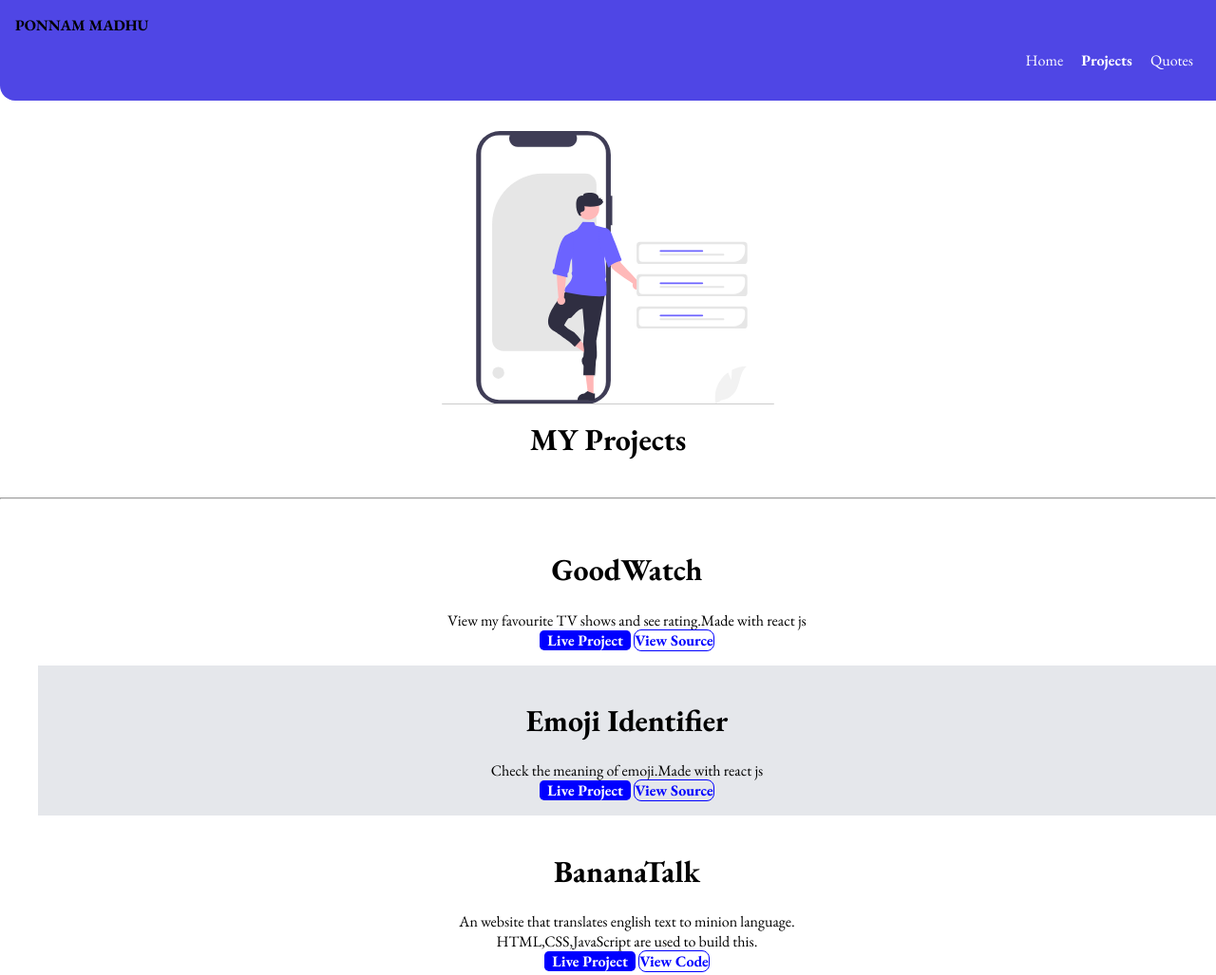
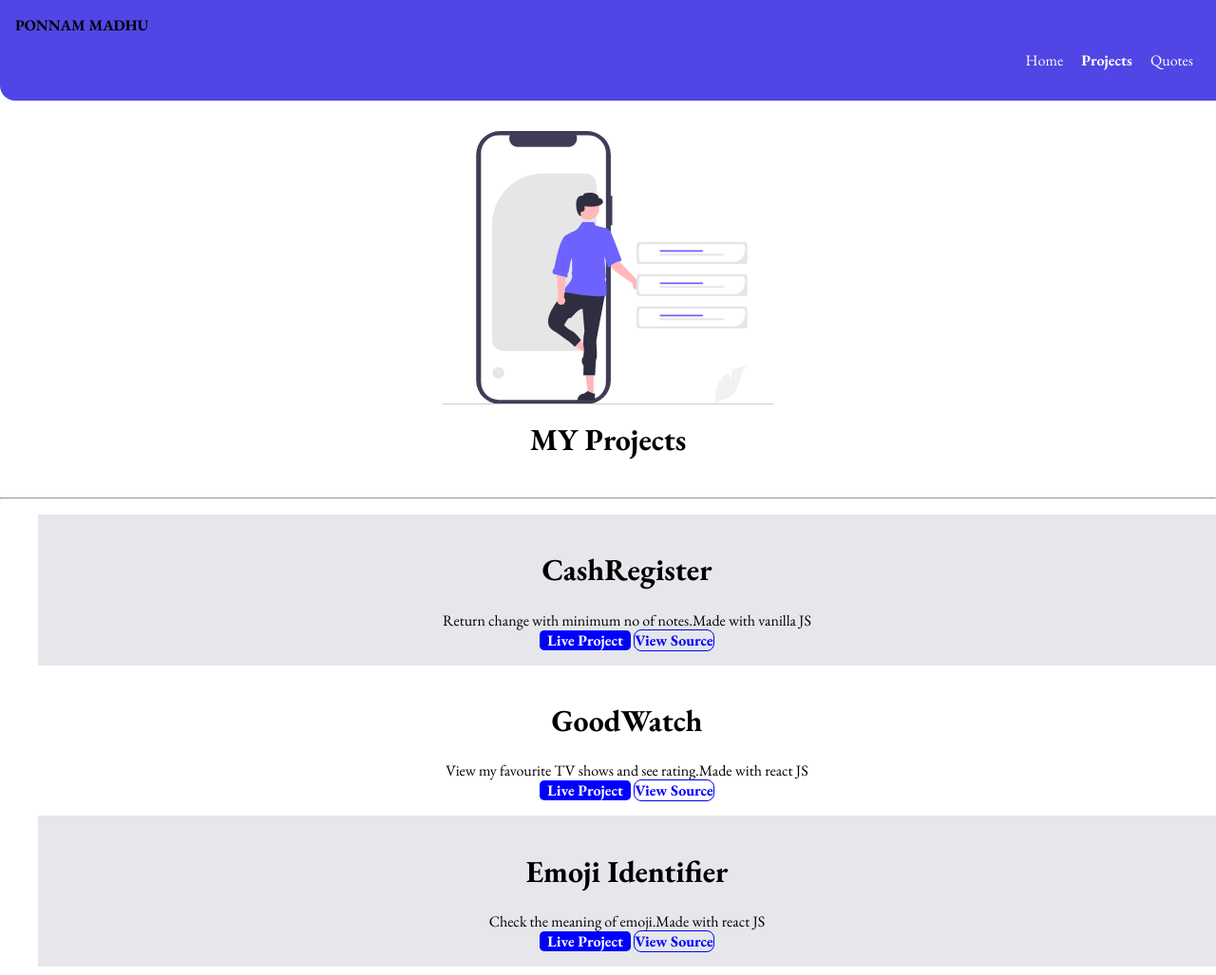
Before and after one commit to PonnamMadhu/MYPORTFOLIO, a plain HTML site: page projects.html in a window 1280 px wide. Shown: the top 1027 px of the page at 95% size. Drawn offline with nearby package versions, Linux system fonts and the light colour scheme.

Commit message:
added cashregister project

```diff
--- a/projects.html
+++ b/projects.html
@@ -29,17 +29,24 @@
     </header>
     <hr>
     <ul class="projectslist" >
+        <li class="subs2">
+            <h1>CashRegister</h1>
+
+        <div style="font-size: medium;">Return change with minimum no of notes.Made with vanilla JS</div>
+        <a class="links primary-link list-inline" href="https://cashmanagerpm.netlify.app">Live Project</a>
+        <a class="links secondary-link " href="https://github.com/PonnamMadhu/Cash-Register">View Source</a>
+        </li>
         <li class="subs1">
             <h1>GoodWatch</h1>
 
-        <div style="font-size: medium;">View my favourite TV shows and see rating.Made with react js</div>
+        <div style="font-size: medium;">View my favourite TV shows and see rating.Made with react JS</div>
         <a class="links primary-link list-inline" href="https://emilu.csb.app/">Live Project</a>
         <a class="links secondary-link " href="https://github.com/PonnamMadhu/GoodWatch">View Source</a>
         </li>
         <li class="subs2">
             <h1>Emoji Identifier</h1>
 
-        <div style="font-size: medium;">Check the meaning of emoji.Made with react js</div>
+        <div style="font-size: medium;">Check the meaning of emoji.Made with react JS</div>
         <a class="links primary-link list-inline" href="https://5serh.csb.app">Live Project</a>
         <a class="links secondary-link " href="https://github.com/PonnamMadhu/emoji-interpreter">View Source</a>
         </li>
```
